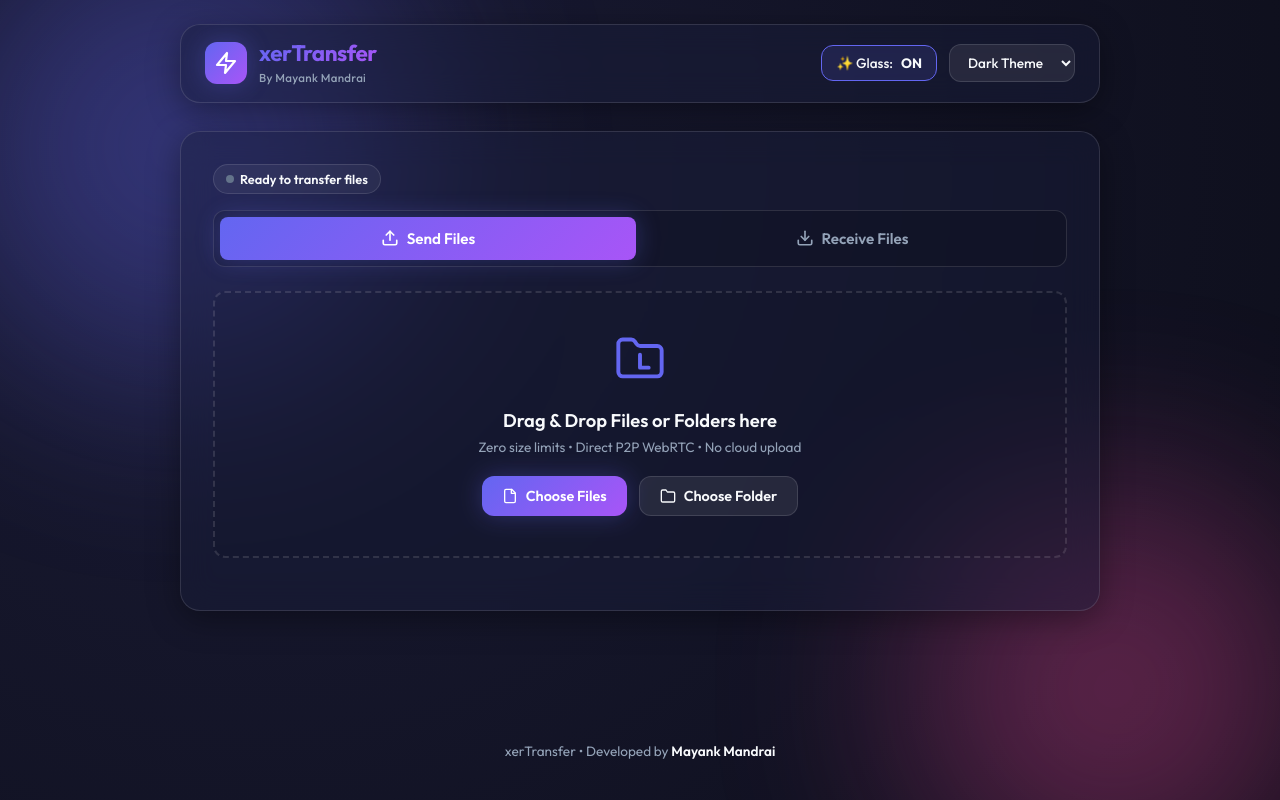
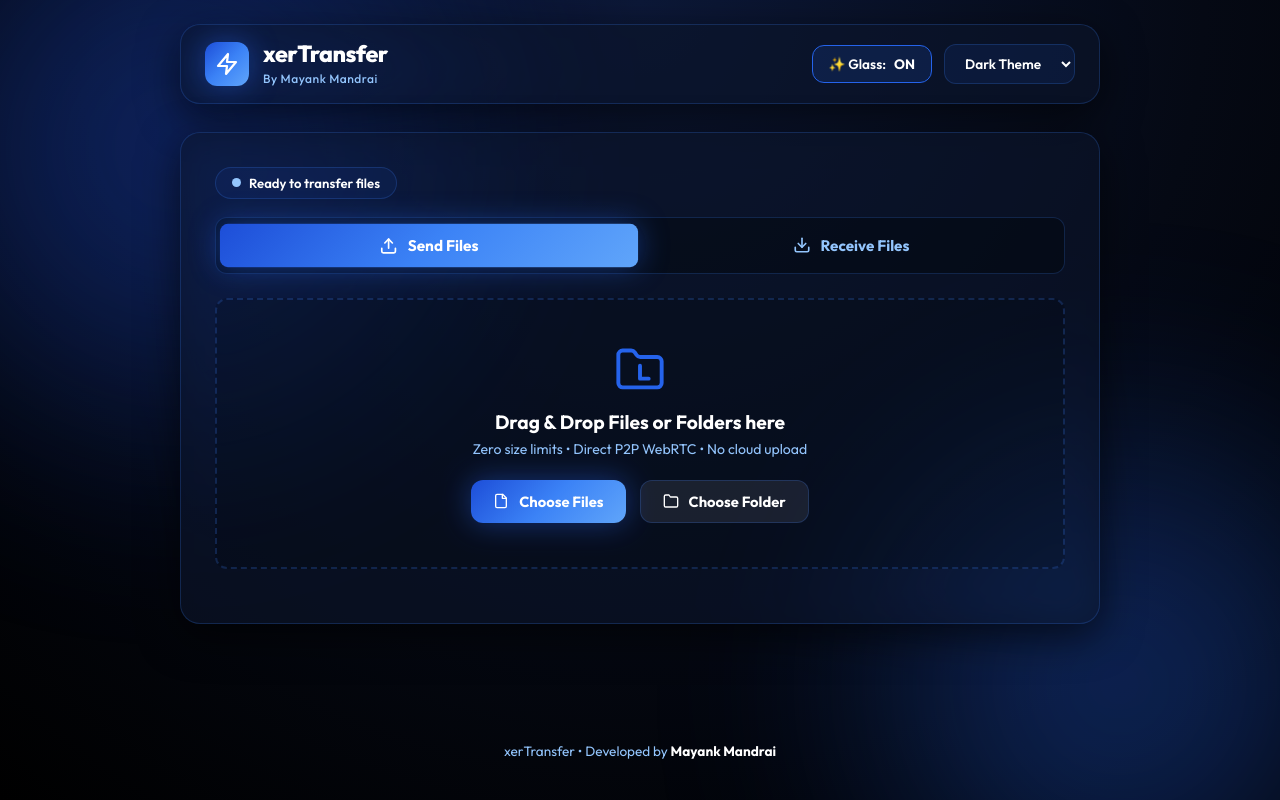
Before and after one commit to MAYANK10339/xertransfer, a website: page index.html in a window 1280 px wide. Drawn offline with Linux system fonts and the light colour scheme.

Commit message:
Add files via upload

```diff
--- a/css/style.css
+++ b/css/style.css
@@ -1,81 +1,83 @@
 /* ============================================================
-   xerTransfer - Modern Liquid Glass UI Style
+   xerTransfer - Liquid Glass UI (Strict Blue, Black & White Palette)
    Created by: Mayank Mandrai
    ============================================================ */
 
-/* --- Theme Variables --- */
+/* --- Theme Variables: Strictly Blue, Black, and White --- */
 :root {
-  /* Default: Dark Theme */
-  --bg-gradient: radial-gradient(circle at 20% 20%, #1a1b35 0%, #0d0e1a 100%);
-  --bg-solid: #0d0e1a;
-  --surface-glass: rgba(26, 29, 58, 0.45);
-  --surface-solid: #16182c;
-  --surface-border: rgba(255, 255, 255, 0.12);
-  --surface-border-glow: rgba(99, 102, 241, 0.4);
+  /* Default: Dark Theme (Deep Black & Electric Blue) */
+  --bg-gradient: radial-gradient(circle at 50% 0%, #0c1838 0%, #050914 55%, #000000 100%);
+  --bg-solid: #030712;
+  --surface-glass: rgba(11, 20, 42, 0.65);
+  --surface-solid: #090e1d;
+  --surface-border: rgba(59, 130, 246, 0.22);
+  --surface-border-glow: rgba(37, 99, 235, 0.6);
 
-  --text-primary: #f8fafc;
-  --text-secondary: #94a3b8;
-  --text-muted: #64748b;
+  --text-primary: #ffffff;
+  --text-secondary: #93c5fd;
+  --text-muted: #60a5fa;
 
-  --accent-primary: #6366f1;
-  --accent-gradient: linear-gradient(135deg, #6366f1 0%, #a855f7 100%);
-  --accent-hover: #4f46e5;
-  --accent-light: rgba(99, 102, 241, 0.15);
+  --accent-primary: #2563eb;
+  --accent-secondary: #3b82f6;
+  --accent-gradient: linear-gradient(135deg, #1d4ed8 0%, #3b82f6 50%, #60a5fa 100%);
+  --accent-hover: #1d4ed8;
+  --accent-light: rgba(37, 99, 235, 0.15);
 
-  --success: #10b981;
-  --danger: #ef4444;
-  --warning: #f59e0b;
+  --status-connected: #3b82f6;
+  --status-error: #93c5fd;
 
-  --glass-blur: 16px;
-  --card-shadow: 0 8px 32px 0 rgba(0, 0, 0, 0.37);
-  --glow-shadow: 0 0 25px rgba(99, 102, 241, 0.3);
+  --glass-blur: 20px;
+  --card-shadow: 0 12px 40px 0 rgba(0, 0, 0, 0.6);
+  --glow-shadow: 0 0 30px rgba(37, 99, 235, 0.45);
   --radius-lg: 20px;
   --radius-md: 12px;
   --radius-sm: 8px;
 }
 
-/* Light Theme */
+/* Light Theme (Clean White, Soft Slate, Royal Blue) */
 [data-theme="light"] {
-  --bg-gradient: radial-gradient(circle at 10% 20%, #e2e8f0 0%, #cbd5e1 100%);
-  --bg-solid: #f1f5f9;
-  --surface-glass: rgba(255, 255, 255, 0.65);
+  --bg-gradient: radial-gradient(circle at 50% 0%, #e0f2fe 0%, #f0f9ff 45%, #ffffff 100%);
+  --bg-solid: #ffffff;
+  --surface-glass: rgba(255, 255, 255, 0.8);
   --surface-solid: #ffffff;
-  --surface-border: rgba(255, 255, 255, 0.8);
-  --surface-border-glow: rgba(99, 102, 241, 0.3);
+  --surface-border: rgba(37, 99, 235, 0.18);
+  --surface-border-glow: rgba(37, 99, 235, 0.35);
 
-  --text-primary: #0f172a;
-  --text-secondary: #475569;
-  --text-muted: #94a3b8;
+  --text-primary: #030712;
+  --text-secondary: #1e3a8a;
+  --text-muted: #2563eb;
 
-  --accent-primary: #4f46e5;
-  --accent-gradient: linear-gradient(135deg, #4f46e5 0%, #7c3aed 100%);
-  --accent-hover: #4338ca;
-  --accent-light: rgba(79, 70, 229, 0.12);
+  --accent-primary: #2563eb;
+  --accent-secondary: #1d4ed8;
+  --accent-gradient: linear-gradient(135deg, #1d4ed8 0%, #2563eb 100%);
+  --accent-hover: #1e40af;
+  --accent-light: rgba(37, 99, 235, 0.08);
 
-  --card-shadow: 0 8px 30px rgba(0, 0, 0, 0.08);
-  --glow-shadow: 0 0 20px rgba(79, 70, 229, 0.2);
+  --card-shadow: 0 12px 35px rgba(37, 99, 235, 0.1);
+  --glow-shadow: 0 0 25px rgba(37, 99, 235, 0.25);
 }
 
-/* Neon / Cyberpunk Theme */
+/* Cyber Blue / Neon Theme (Pure OLED Black & Electric Blue) */
 [data-theme="neon"] {
-  --bg-gradient: radial-gradient(circle at 80% 20%, #03001e 0%, #14002e 50%, #000000 100%);
-  --bg-solid: #050110;
-  --surface-glass: rgba(22, 6, 45, 0.55);
-  --surface-solid: #15062a;
-  --surface-border: rgba(0, 240, 255, 0.35);
-  --surface-border-glow: rgba(255, 0, 128, 0.7);
+  --bg-gradient: radial-gradient(circle at 50% 10%, #031435 0%, #01081a 60%, #000000 100%);
+  --bg-solid: #000000;
+  --surface-glass: rgba(4, 15, 38, 0.75);
+  --surface-solid: #020b1e;
+  --surface-border: rgba(56, 189, 248, 0.4);
+  --surface-border-glow: rgba(56, 189, 248, 0.8);
 
-  --text-primary: #00f0ff;
-  --text-secondary: #f43f5e;
-  --text-muted: #9333ea;
+  --text-primary: #ffffff;
+  --text-secondary: #38bdf8;
+  --text-muted: #0284c7;
 
-  --accent-primary: #ff007f;
-  --accent-gradient: linear-gradient(135deg, #ff007f 0%, #00f0ff 100%);
-  --accent-hover: #d9006c;
-  --accent-light: rgba(255, 0, 127, 0.2);
+  --accent-primary: #0284c7;
+  --accent-secondary: #38bdf8;
+  --accent-gradient: linear-gradient(135deg, #0284c7 0%, #38bdf8 100%);
+  --accent-hover: #0369a1;
+  --accent-light: rgba(56, 189, 248, 0.18);
 
-  --card-shadow: 0 8px 32px 0 rgba(0, 240, 255, 0.2);
-  --glow-shadow: 0 0 35px rgba(255, 0, 128, 0.45);
+  --card-shadow: 0 12px 45px rgba(56, 189, 248, 0.25);
+  --glow-shadow: 0 0 35px rgba(56, 189, 248, 0.55);
 }
 
 /* --- Glassmorphism Toggle (Solid / Performance Mode) --- */
@@ -87,7 +89,7 @@ body.glass-off .modal-content {
   background: var(--surface-solid) !important;
   backdrop-filter: none !important;
   -webkit-backdrop-filter: none !important;
-  box-shadow: 0 4px 15px rgba(0, 0, 0, 0.25) !important;
+  box-shadow: 0 4px 20px rgba(0, 0, 0, 0.4) !important;
 }
 
 /* --- Global Reset & Base --- */
@@ -108,9 +110,15 @@ body {
   flex-direction: column;
   overflow-x: hidden;
   transition: background 0.4s ease, color 0.3s ease;
+  animation: pageFadeIn 0.6s cubic-bezier(0.16, 1, 0.3, 1) forwards;
 }
 
-/* --- Background Ambient Glow Blobs --- */
+@keyframes pageFadeIn {
+  from { opacity: 0; transform: translateY(-4px); }
+  to { opacity: 1; transform: translateY(0); }
+}
+
+/* --- Ambient Blue Light Blobs --- */
 .ambient-glow {
   position: fixed;
   top: 0;
@@ -125,37 +133,37 @@ body {
 .blob-1, .blob-2 {
   position: absolute;
   border-radius: 50%;
-  filter: blur(100px);
+  filter: blur(120px);
   opacity: 0.35;
   transition: all 0.5s ease;
 }
 
 .blob-1 {
-  width: 450px;
-  height: 450px;
-  background: var(--accent-primary);
-  top: -100px;
-  left: -80px;
-  animation: float1 14s infinite alternate ease-in-out;
+  width: 500px;
+  height: 500px;
+  background: #1d4ed8;
+  top: -120px;
+  left: -100px;
+  animation: floatBlue1 16s infinite alternate ease-in-out;
 }
 
 .blob-2 {
-  width: 400px;
-  height: 400px;
-  background: #ec4899;
-  bottom: -100px;
-  right: -50px;
-  animation: float2 18s infinite alternate ease-in-out;
+  width: 450px;
+  height: 450px;
+  background: #2563eb;
+  bottom: -120px;
+  right: -80px;
+  animation: floatBlue2 20s infinite alternate ease-in-out;
 }
 
-@keyframes float1 {
+@keyframes floatBlue1 {
   0% { transform: translate(0, 0) scale(1); }
-  100% { transform: translate(120px, 80px) scale(1.15); }
+  100% { transform: translate(140px, 90px) scale(1.15); }
 }
 
-@keyframes float2 {
+@keyframes floatBlue2 {
   0% { transform: translate(0, 0) scale(1); }
-  100% { transform: translate(-100px, -70px) scale(1.1); }
+  100% { transform: translate(-120px, -80px) scale(1.1); }
 }
 
 /* --- App Container --- */
@@ -181,7 +189,13 @@ header {
   margin-bottom: 28px;
   border: 1px solid var(--surface-border);
   box-shadow: var(--card-shadow);
-  transition: all 0.3s ease;
+  transition: all 0.3s cubic-bezier(0.16, 1, 0.3, 1);
+  animation: slideDown 0.5s cubic-bezier(0.16, 1, 0.3, 1) forwards;
+}
+
+@keyframes slideDown {
+  from { opacity: 0; transform: translateY(-16px); }
+  to { opacity: 1; transform: translateY(0); }
 }
 
 .glass-nav {
@@ -193,37 +207,39 @@ header {
 .logo-container {
   display: flex;
   align-items: center;
-  gap: 12px;
+  gap: 14px;
 }
 
 .logo-icon {
-  width: 42px;
-  height: 42px;
+  width: 44px;
+  height: 44px;
   border-radius: 12px;
   background: var(--accent-gradient);
   display: flex;
   align-items: center;
   justify-content: center;
-  color: #fff;
+  color: #ffffff;
   box-shadow: var(--glow-shadow);
-  font-size: 20px;
+  transition: transform 0.3s cubic-bezier(0.34, 1.56, 0.64, 1);
+}
+
+.logo-icon:hover {
+  transform: scale(1.08) rotate(4deg);
 }
 
 .brand-info h1 {
-  font-size: 1.4rem;
-  font-weight: 700;
+  font-size: 1.45rem;
+  font-weight: 800;
   letter-spacing: -0.5px;
   line-height: 1.1;
-  background: var(--accent-gradient);
-  -webkit-background-clip: text;
-  -webkit-text-fill-color: transparent;
+  color: var(--text-primary);
 }
 
 .creator-tag {
-  font-size: 0.72rem;
+  font-size: 0.75rem;
   color: var(--text-secondary);
   font-weight: 500;
-  letter-spacing: 0.3px;
+  letter-spacing: 0.5px;
 }
 
 /* Header Controls */
@@ -233,27 +249,31 @@ header {
   gap: 12px;
 }
 
-/* Custom Select & Buttons */
 .control-btn, .theme-select {
-  background: rgba(255, 255, 255, 0.08);
+  background: rgba(37, 99, 235, 0.1);
   border: 1px solid var(--surface-border);
   color: var(--text-primary);
-  padding: 8px 14px;
+  padding: 9px 16px;
   border-radius: var(--radius-md);
   font-size: 0.85rem;
-  font-weight: 500;
+  font-weight: 600;
   cursor: pointer;
   display: inline-flex;
   align-items: center;
   gap: 8px;
-  transition: all 0.25s ease;
+  transition: all 0.25s cubic-bezier(0.16, 1, 0.3, 1);
   outline: none;
 }
 
 .control-btn:hover, .theme-select:hover {
   border-color: var(--accent-primary);
   box-shadow: var(--glow-shadow);
-  transform: translateY(-1px);
+  transform: translateY(-2px);
+  background: rgba(37, 99, 235, 0.2);
+}
+
+.control-btn:active, .theme-select:active {
+  transform: translateY(0);
 }
 
 .glass-toggle-active {
@@ -266,7 +286,7 @@ header {
   display: grid;
   grid-template-columns: 1fr 1fr;
   gap: 8px;
-  background: rgba(0, 0, 0, 0.15);
+  background: rgba(0, 0, 0, 0.3);
   padding: 6px;
   border-radius: var(--radius-md);
   border: 1px solid var(--surface-border);
@@ -274,28 +294,34 @@ header {
 }
 
 .tab-btn {
-  padding: 12px 18px;
+  padding: 12px 20px;
   border: none;
   background: transparent;
   color: var(--text-secondary);
-  font-weight: 600;
+  font-weight: 700;
   font-size: 0.95rem;
   border-radius: var(--radius-sm);
   cursor: pointer;
   display: flex;
   align-items: center;
   justify-content: center;
-  gap: 8px;
-  transition: all 0.25s ease;
+  gap: 10px;
+  transition: all 0.25s cubic-bezier(0.16, 1, 0.3, 1);
+}
+
+.tab-btn:hover:not(.active) {
+  color: var(--text-primary);
+  background: rgba(255, 255, 255, 0.05);
 }
 
 .tab-btn.active {
   background: var(--accent-gradient);
   color: #ffffff;
   box-shadow: var(--glow-shadow);
+  transform: scale(1.01);
 }
 
-/* --- Main Card Layout --- */
+/* --- Main Glass Card Layout --- */
 .glass-card {
   background: var(--surface-glass);
   backdrop-filter: blur(var(--glass-blur));
@@ -303,8 +329,14 @@ header {
   border: 1px solid var(--surface-border);
   border-radius: var(--radius-lg);
   box-shadow: var(--card-shadow);
-  padding: 32px;
+  padding: 34px;
   transition: all 0.3s ease;
+  animation: cardFadeUp 0.6s cubic-bezier(0.16, 1, 0.3, 1) forwards;
+}
+
+@keyframes cardFadeUp {
+  from { opacity: 0; transform: translateY(18px); }
+  to { opacity: 1; transform: translateY(0); }
 }
 
 .view-section {
@@ -313,11 +345,11 @@ header {
 
 .view-section.active {
   display: block;
-  animation: fadeIn 0.3s ease forwards;
+  animation: sectionSlide 0.35s cubic-bezier(0.16, 1, 0.3, 1) forwards;
 }
 
-@keyframes fadeIn {
-  from { opacity: 0; transform: translateY(8px); }
+@keyframes sectionSlide {
+  from { opacity: 0; transform: translateY(10px); }
   to { opacity: 1; transform: translateY(0); }
 }
 
@@ -325,10 +357,10 @@ header {
 .dropzone {
   border: 2px dashed var(--surface-border);
   border-radius: var(--radius-md);
-  padding: 40px 24px;
+  padding: 44px 24px;
   text-align: center;
-  background: rgba(0, 0, 0, 0.05);
-  transition: all 0.3s ease;
+  background: rgba(0, 0, 0, 0.15);
+  transition: all 0.3s cubic-bezier(0.16, 1, 0.3, 1);
   cursor: pointer;
   position: relative;
 }
@@ -336,57 +368,74 @@ header {
 .dropzone:hover, .dropzone.dragover {
   border-color: var(--accent-primary);
   background: var(--accent-light);
-  transform: scale(1.01);
+  transform: translateY(-2px);
+  box-shadow: var(--glow-shadow);
 }
 
 .dropzone-icon {
-  font-size: 3rem;
-  margin-bottom: 12px;
+  margin-bottom: 14px;
   color: var(--accent-primary);
-  display: inline-block;
+  display: inline-flex;
+  align-items: center;
+  justify-content: center;
+  transition: transform 0.3s cubic-bezier(0.34, 1.56, 0.64, 1);
+}
+
+.dropzone:hover .dropzone-icon {
+  transform: translateY(-4px) scale(1.1);
 }
 
 .dropzone-text {
-  font-size: 1.15rem;
-  font-weight: 600;
+  font-size: 1.2rem;
+  font-weight: 700;
   margin-bottom: 6px;
+  color: var(--text-primary);
 }
 
 .dropzone-sub {
-  font-size: 0.85rem;
+  font-size: 0.88rem;
   color: var(--text-secondary);
-  margin-bottom: 20px;
+  margin-bottom: 22px;
 }
 
 .action-btn-group {
   display: flex;
   justify-content: center;
-  gap: 12px;
+  gap: 14px;
   flex-wrap: wrap;
 }
 
 .btn-primary, .btn-secondary {
-  padding: 10px 20px;
+  padding: 11px 22px;
   border-radius: var(--radius-md);
-  font-weight: 600;
-  font-size: 0.9rem;
+  font-weight: 700;
+  font-size: 0.92rem;
   cursor: pointer;
   display: inline-flex;
   align-items: center;
-  gap: 8px;
+  gap: 10px;
   border: none;
-  transition: all 0.25s ease;
+  transition: all 0.25s cubic-bezier(0.16, 1, 0.3, 1);
 }
 
 .btn-primary {
   background: var(--accent-gradient);
-  color: white;
+  color: #ffffff;
   box-shadow: var(--glow-shadow);
 }
 
-.btn-primary:hover {
+.btn-primary:hover:not(:disabled) {
   filter: brightness(1.15);
   transform: translateY(-2px);
+}
+
+.btn-primary:active:not(:disabled) {
+  transform: translateY(0);
+}
+
+.btn-primary:disabled {
+  opacity: 0.6;
+  cursor: not-allowed;
 }
 
 .btn-secondary {
@@ -396,33 +445,47 @@ header {
 }
 
 .btn-secondary:hover {
-  background: rgba(255, 255, 255, 0.14);
+  background: rgba(255, 255, 255, 0.16);
+  border-color: var(--accent-primary);
+  transform: translateY(-2px);
 }
 
 /* --- Selected Files List --- */
 .files-preview {
   margin-top: 24px;
-  max-height: 200px;
+  max-height: 220px;
   overflow-y: auto;
-  padding-right: 6px;
+  padding-right: 8px;
 }
 
 .file-item {
   display: flex;
   align-items: center;
   justify-content: space-between;
-  padding: 10px 14px;
-  background: rgba(0, 0, 0, 0.15);
+  padding: 12px 16px;
+  background: rgba(0, 0, 0, 0.25);
   border: 1px solid var(--surface-border);
   border-radius: var(--radius-sm);
   margin-bottom: 8px;
-  font-size: 0.88rem;
+  font-size: 0.9rem;
+  transition: all 0.2s ease;
+  animation: fileItemIn 0.3s cubic-bezier(0.16, 1, 0.3, 1) forwards;
+}
+
+@keyframes fileItemIn {
+  from { opacity: 0; transform: translateY(6px); }
+  to { opacity: 1; transform: translateY(0); }
+}
+
+.file-item:hover {
+  border-color: var(--accent-primary);
+  background: rgba(37, 99, 235, 0.1);
 }
 
 .file-meta {
   display: flex;
   align-items: center;
-  gap: 10px;
+  gap: 12px;
   overflow: hidden;
 }
 
@@ -431,24 +494,30 @@ header {
   overflow: hidden;
   text-overflow: ellipsis;
   max-width: 320px;
+  font-weight: 500;
 }
 
 .file-size {
   color: var(--text-secondary);
-  font-size: 0.78rem;
+  font-size: 0.8rem;
 }
 
 .remove-file-btn {
-  background: none;
-  border: none;
-  color: var(--text-muted);
+  background: rgba(255, 255, 255, 0.06);
+  border: 1px solid var(--surface-border);
+  color: var(--text-secondary);
   cursor: pointer;
-  padding: 4px;
-  transition: color 0.2s;
+  padding: 6px 10px;
+  border-radius: var(--radius-sm);
+  font-size: 0.78rem;
+  font-weight: 600;
+  transition: all 0.2s;
 }
 
 .remove-file-btn:hover {
-  color: var(--danger);
+  color: #ffffff;
+  border-color: #ffffff;
+  background: rgba(255, 255, 255, 0.15);
 }
 
 /* --- PIN & QR Generation Box --- */
@@ -462,25 +531,31 @@ header {
 
 .pairing-section.active {
   display: block;
+  animation: modalScaleIn 0.4s cubic-bezier(0.16, 1, 0.3, 1) forwards;
+}
+
+@keyframes modalScaleIn {
+  from { opacity: 0; transform: scale(0.96) translateY(10px); }
+  to { opacity: 1; transform: scale(1) translateY(0); }
 }
 
 .pin-display-wrapper {
   display: flex;
   flex-direction: column;
   align-items: center;
-  gap: 16px;
+  gap: 18px;
 }
 
 .pin-code-container {
   display: flex;
-  gap: 12px;
+  gap: 14px;
   justify-content: center;
-  margin: 10px 0;
+  margin: 12px 0;
 }
 
 .pin-digit {
-  width: 58px;
-  height: 68px;
+  width: 60px;
+  height: 70px;
   border-radius: var(--radius-md);
   border: 2px solid var(--accent-primary);
   background: var(--surface-solid);
@@ -489,18 +564,27 @@ header {
   justify-content: center;
   font-size: 2.2rem;
   font-weight: 800;
-  color: var(--text-primary);
+  color: #ffffff;
   box-shadow: var(--glow-shadow);
-  letter-spacing: 2px;
+  transition: transform 0.2s ease;
+}
+
+.pin-digit:hover {
+  transform: translateY(-2px);
 }
 
 .qr-box {
   background: #ffffff;
-  padding: 14px;
+  padding: 16px;
   border-radius: var(--radius-md);
   display: inline-block;
   margin: 16px auto;
-  box-shadow: 0 4px 20px rgba(0,0,0,0.2);
+  box-shadow: 0 8px 30px rgba(0, 0, 0, 0.4);
+  transition: transform 0.3s cubic-bezier(0.16, 1, 0.3, 1);
+}
+
+.qr-box:hover {
+  transform: scale(1.03);
 }
 
 .qr-box canvas, .qr-box img {
@@ -514,64 +598,70 @@ header {
   display: flex;
   flex-direction: column;
   align-items: center;
-  gap: 20px;
-  padding: 20px 0;
+  gap: 22px;
+  padding: 24px 0;
 }
 
 .pin-input-group {
   display: flex;
-  gap: 12px;
+  gap: 14px;
   justify-content: center;
 }
 
 .pin-input-digit {
-  width: 58px;
-  height: 68px;
+  width: 60px;
+  height: 70px;
   text-align: center;
-  font-size: 2rem;
-  font-weight: 700;
-  background: rgba(0, 0, 0, 0.15);
+  font-size: 2.1rem;
+  font-weight: 800;
+  background: rgba(0, 0, 0, 0.3);
   border: 2px solid var(--surface-border);
-  color: var(--text-primary);
+  color: #ffffff;
   border-radius: var(--radius-md);
   outline: none;
-  transition: all 0.2s;
+  transition: all 0.2s cubic-bezier(0.16, 1, 0.3, 1);
 }
 
 .pin-input-digit:focus {
   border-color: var(--accent-primary);
   box-shadow: var(--glow-shadow);
   background: var(--surface-solid);
+  transform: translateY(-2px);
 }
 
 /* --- Transfer Progress Card --- */
 .transfer-status-container {
   display: none;
-  margin-top: 24px;
-  padding: 20px;
-  background: rgba(0, 0, 0, 0.2);
+  margin-top: 28px;
+  padding: 22px;
+  background: rgba(0, 0, 0, 0.3);
   border-radius: var(--radius-md);
   border: 1px solid var(--surface-border);
 }
 
 .transfer-status-container.active {
   display: block;
-  animation: fadeIn 0.3s ease;
+  animation: progressContainerIn 0.35s cubic-bezier(0.16, 1, 0.3, 1) forwards;
+}
+
+@keyframes progressContainerIn {
+  from { opacity: 0; transform: translateY(8px); }
+  to { opacity: 1; transform: translateY(0); }
 }
 
 .progress-header {
   display: flex;
   justify-content: space-between;
-  margin-bottom: 10px;
-  font-size: 0.9rem;
-  font-weight: 600;
+  margin-bottom: 12px;
+  font-size: 0.95rem;
+  font-weight: 700;
 }
 
 .progress-track {
   width: 100%;
-  height: 12px;
+  height: 14px;
   background: rgba(255, 255, 255, 0.1);
-  border-radius: 10px;
+  border-radius: 12px;
   overflow: hidden;
   position: relative;
 }
@@ -579,17 +669,24 @@ header {
 .progress-fill {
   height: 100%;
   width: 0%;
-  background: var(--accent-gradient);
-  border-radius: 10px;
+  background: linear-gradient(90deg, #1d4ed8, #3b82f6, #60a5fa, #3b82f6, #1d4ed8);
+  background-size: 200% 100%;
+  border-radius: 12px;
   transition: width 0.15s ease-out;
-  box-shadow: 0 0 10px var(--accent-primary);
+  box-shadow: 0 0 15px var(--accent-primary);
+  animation: progressShimmer 2s linear infinite;
+}
+
+@keyframes progressShimmer {
+  0% { background-position: 100% 0; }
+  100% { background-position: -100% 0; }
 }
 
 .transfer-stats {
   display: flex;
   justify-content: space-between;
-  margin-top: 10px;
-  font-size: 0.8rem;
+  margin-top: 12px;
+  font-size: 0.85rem;
   color: var(--text-secondary);
 }
 
@@ -597,34 +694,42 @@ header {
 .status-badge {
   display: inline-flex;
   align-items: center;
-  gap: 6px;
-  padding: 6px 12px;
-  border-radius: 20px;
-  font-size: 0.8rem;
+  gap: 8px;
+  padding: 7px 16px;
+  border-radius: 24px;
+  font-size: 0.82rem;
   font-weight: 600;
-  margin-bottom: 16px;
-  background: rgba(255, 255, 255, 0.05);
+  margin-bottom: 18px;
+  background: rgba(37, 99, 235, 0.08);
   border: 1px solid var(--surface-border);
+  transition: all 0.25s ease;
 }
 
 .status-dot {
-  width: 8px;
-  height: 8px;
+  width: 9px;
+  height: 9px;
   border-radius: 50%;
-  background: var(--text-muted);
+  background: var(--text-secondary);
+  transition: all 0.2s ease;
 }
 
 .status-dot.connected {
-  background: var(--success);
-  box-shadow: 0 0 8px var(--success);
+  background: #3b82f6;
+  box-shadow: 0 0 10px #3b82f6;
 }
 
 .status-dot.transferring {
-  background: var(--accent-primary);
-  animation: pulse 1s infinite alternate;
+  background: #60a5fa;
+  box-shadow: 0 0 12px #60a5fa;
+  animation: pulseDot 1s infinite alternate;
 }
 
-@keyframes pulse {
+.status-dot.error {
+  background: #93c5fd;
+  box-shadow: 0 0 8px #93c5fd;
+}
+
+@keyframes pulseDot {
   0% { transform: scale(0.9); opacity: 0.6; }
   100% { transform: scale(1.3); opacity: 1; }
 }
@@ -634,16 +739,17 @@ header {
   position: fixed;
   bottom: 24px;
   right: 24px;
-  padding: 12px 20px;
+  padding: 12px 22px;
   background: var(--surface-solid);
-  border: 1px solid var(--surface-border);
-  color: var(--text-primary);
+  border: 1px solid var(--accent-primary);
+  color: #ffffff;
   border-radius: var(--radius-md);
   box-shadow: var(--card-shadow);
   display: flex;
   align-items: center;
   gap: 10px;
   font-size: 0.9rem;
+  font-weight: 600;
   z-index: 1000;
   opacity: 0;
   transform: translateY(20px);
@@ -660,14 +766,14 @@ header {
 footer {
   margin-top: auto;
   text-align: center;
-  padding-top: 32px;
+  padding-top: 36px;
   font-size: 0.85rem;
   color: var(--text-secondary);
 }
 
 .footer-credit {
-  font-weight: 600;
-  color: var(--text-primary);
+  font-weight: 700;
+  color: #ffffff;
 }
 
 /* Responsive */
@@ -683,12 +789,12 @@ footer {
   }
 
   .glass-card {
-    padding: 20px 16px;
+    padding: 22px 16px;
   }
 
   .pin-digit, .pin-input-digit {
     width: 48px;
-    height: 56px;
-    font-size: 1.6rem;
+    height: 58px;
+    font-size: 1.7rem;
   }
 }
```
